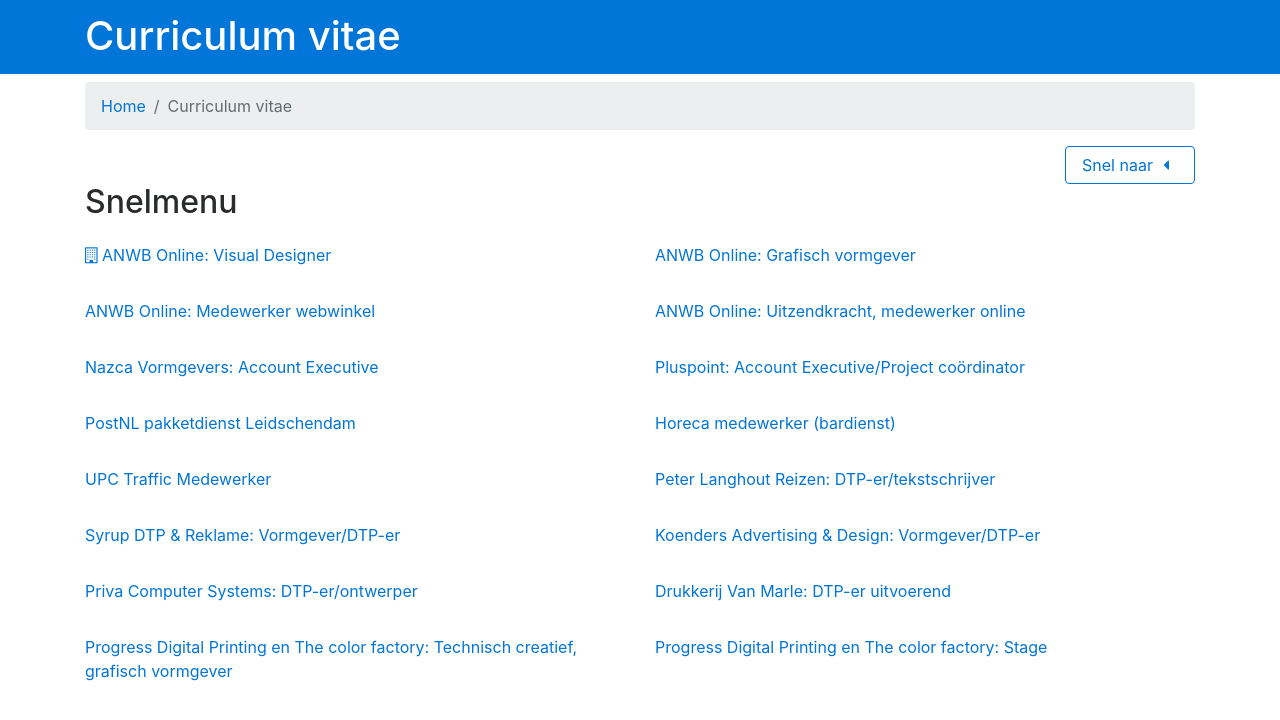
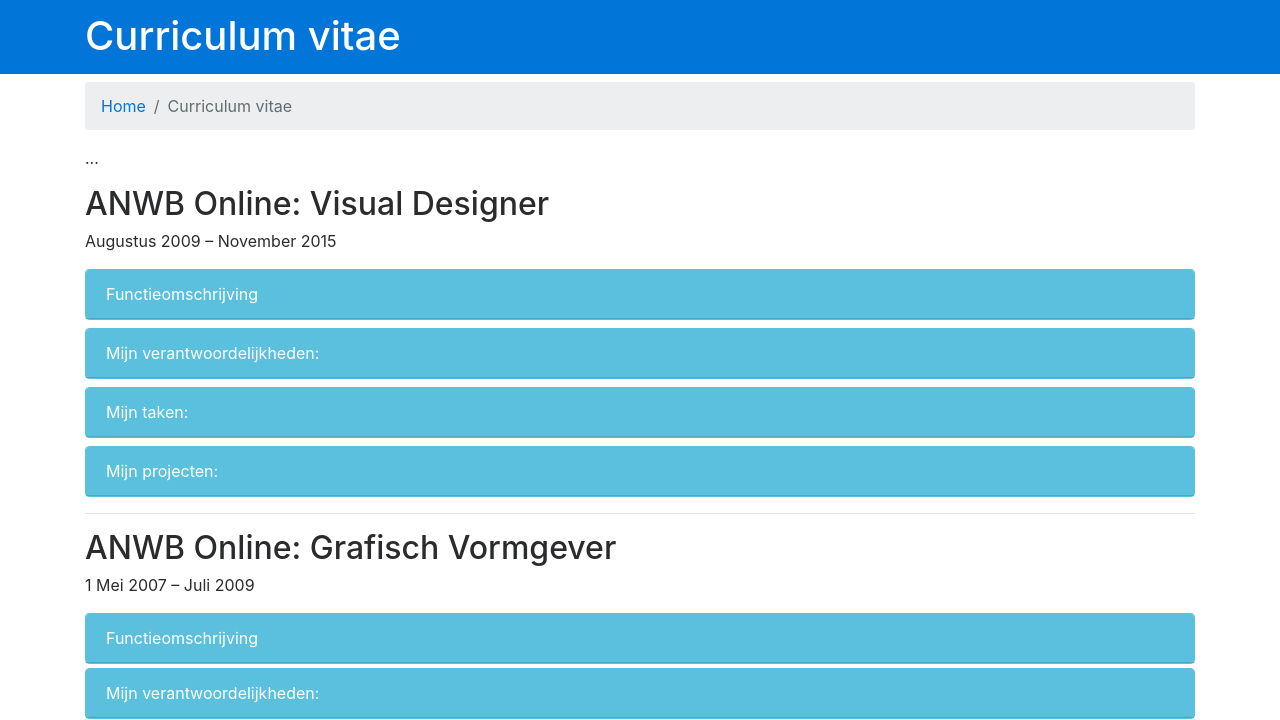
Before and after one commit to nielshoude/nielshoude.github.io, a website: page cv.html in a window 1280 px wide. Shown: the part 242-962 px from the top of the page. Drawn offline with Linux system fonts and the light colour scheme.

Commit message:
Buttons on home
SNelmenu weg

```diff
--- a/cv.html
+++ b/cv.html
@@ -20,86 +20,12 @@
     </h1>
     <div class="container">
         <nav class="breadcrumb">
-            <a class="breadcrumb-item" href="/">Home</a>
+            <a class="breadcrumb-item" href="index.html">Home</a>
             <span class="breadcrumb-item active">Curriculum vitae</span>
         </nav>
-
-
-        <div class="text-right">
-            <a href="#" data-target="#collapse-menu" data-toggle="collapse" class="btn btn-outline-primary collapsed btn-caret">
-                Snel naar
-                <i class="fa fa-fw fa-caret-down"></i>
-            </a>
-        </div>
-        <div class="collapse" id="collapse-menu">
-            <div class="card my-2 bg-faded">
-                <div class="card-block">
-                    <a href="#anwb-online" class="d-block py-2">
-                        <i class="fa fa-building-o"></i>
-                        ANWB Online: Visual Designer
-                    </a>
-                    <a href="#vormgever" class="d-block py-2">
-                        <i class="fa fa-building-o"></i>
-                        ANWB Online: Grafisch vormgever
-                    </a>
-                </div>
-            </div>
-        </div>
-        <h2>Snelmenu</h2>
-        <div class="row">
-            <div class="col-lg-6">
-                <a href="#anwb-online" class="d-block py-3">
-                    <i class="fa fa-building-o"></i>
-                    ANWB Online: Visual Designer
-                </a>
-            </div>
-            <div class="col-lg-6">
-                <a href="#vormgever" class="d-block py-3">ANWB Online: Grafisch vormgever</a>
-            </div>
-            <div class="col-lg-6">
-                <a href="#medewerker-webwinkel" class="d-block py-3">ANWB Online: Medewerker webwinkel</a>
-            </div>
-            <div class="col-lg-6">
-                <a href="#Uitzendkracht" class="d-block py-3">ANWB Online: Uitzendkracht, medewerker online</a>
-            </div>
-            <div class="col-lg-6">
-                <a href="#nazca" class="d-block py-3">Nazca Vormgevers: Account Executive</a>
-            </div>
-            <div class="col-lg-6">
-                <a href="#pluspoint" class="d-block py-3">Pluspoint: Account Executive/Project coördinator</a>
-            </div>
-            <div class="col-lg-6">
-                <a href="#postnl" class="d-block py-3">PostNL pakketdienst Leidschendam</a>
-            </div>
-            <div class="col-lg-6">
-                <a href="#horeca-medewerker" class="d-block py-3">Horeca medewerker (bardienst)</a>
-            </div>
-            <div class="col-lg-6">
-                <a href="#upc" class="d-block py-3">UPC Traffic Medewerker</a>
-            </div>
-            <div class="col-lg-6">
-                <a href="#peter-langhout" class="d-block py-3">Peter Langhout Reizen: DTP-er/tekstschrijver</a>
-            </div>
-            <div class="col-lg-6">
-                <a href="#syrup" class="d-block py-3">Syrup DTP & Reklame: Vormgever/DTP-er</a>
-            </div>
-            <div class="col-lg-6">
-                <a href="#koenders" class="d-block py-3">Koenders Advertising & Design: Vormgever/DTP-er</a>
-            </div>
-            <div class="col-lg-6">
-                <a href="#priva" class="d-block py-3">Priva Computer Systems: DTP-er/ontwerper</a>
-            </div>
-            <div class="col-lg-6">
-                <a href="#van-marle" class="d-block py-3">Drukkerij Van Marle: DTP-er uitvoerend </a>
-            </div>
-            <div class="col-lg-6">
-                <a href="#progress" class="d-block py-3">Progress Digital Printing en The color factory: Technisch creatief, grafisch vormgever</a>
-            </div>
-            <div class="col-lg-6">
-                <a href="#stage" class="d-block py-3">Progress Digital Printing en The color factory: Stage</a>
-            </div>
-        </div>
-        <br>
+        <p>
+            ...
+        </p>
         <div id="anwb-online" role="tablist" aria-multiselectable="true">
             <h2>ANWB Online: Visual Designer</h2>
             <p>
@@ -1028,6 +954,12 @@
             </div>
         </div>
         <hr>
+        <footer class="text=right">
+            aa
+            <div class="btn">
+            &copy; Niels Houde
+            </div>
+        </footer>
     </div>
     <script src="js/script.min.js"></script>
 </body>
```
Also changed, not shown: index.html (+13 -1 lines), portfolio.html (+3 -1 lines), wie-ben-ik.html (+1 -1 lines).
